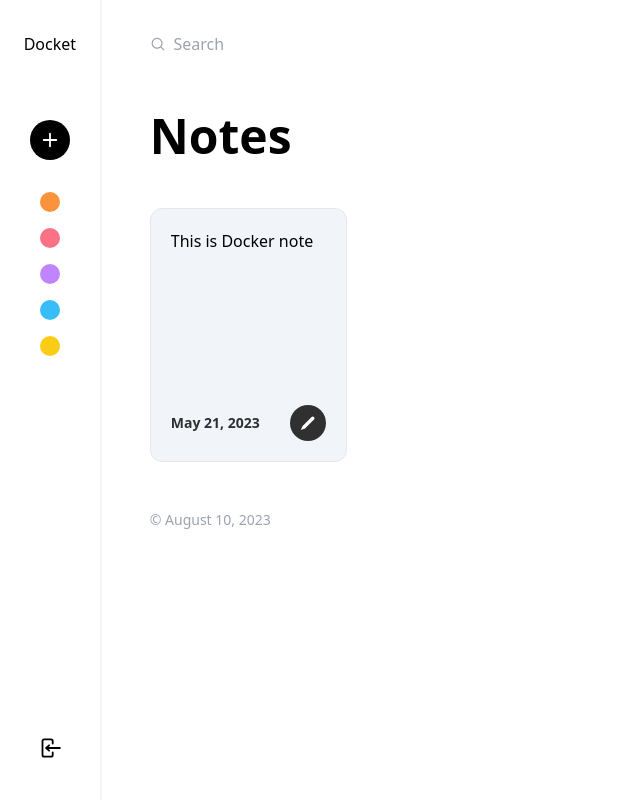
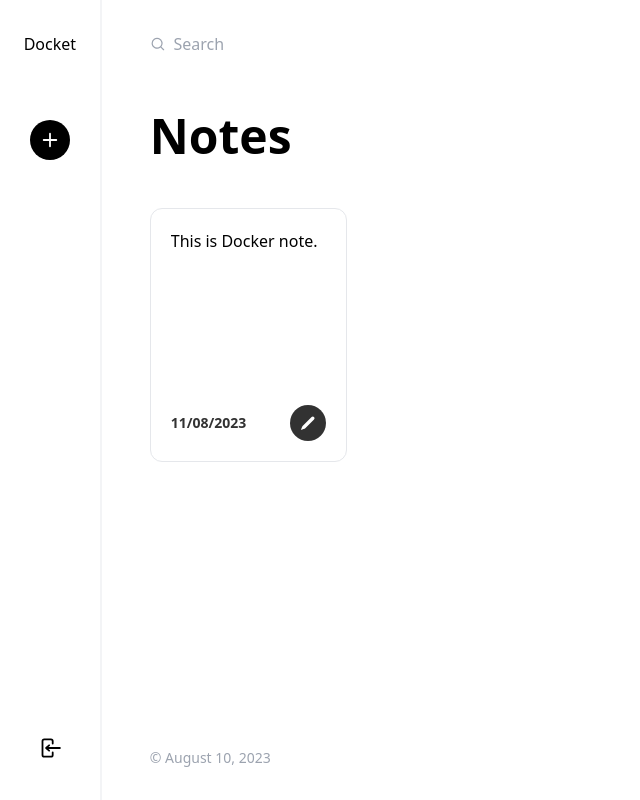
Before and after one commit to AydosJs/docket, a React (Vite) app: page / in a window 1280 px wide. Both pictures are taken after a click on the element 49 px from the left and 140 px from the top of the page. Shown: the whole page, without its empty margins (0-640 px from the left). Built offline with nearby package versions, Linux system fonts and the light colour scheme.

Commit message:
add brand new note is some done

```diff
--- a/src/App.tsx
+++ b/src/App.tsx
@@ -9,7 +9,7 @@ function App() {
       <div className='w-[106px] h-full p-4 pt-6'>
         <SideBarComponent />
       </div>
-      <div className='w-full h-full p-4 px-12 pt-6 overflow-y-auto'>
+      <div className='w-full p-4 px-12 pt-6 overflow-y-auto'>
         <SearchComponent />
         <NotestContainer />
         <FooterComponent />
--- a/src/components/CardComponent.tsx
+++ b/src/components/CardComponent.tsx
@@ -6,7 +6,7 @@ type Props = {
 
 export default function CardComponent({ note }: Props) {
   return (
-    <div className="relative flex flex-col justify-between p-5 space-y-8 overflow-hidden border cursor-pointer group bg-slate-100 rounded-xl">
+    <div className={`relative flex flex-col justify-between p-5 space-y-8 overflow-hidden border cursor-pointer group bg-${note.color.paint}-400 rounded-xl`}>
       <div>
         <p className="cursor-text font-medium text-md line-clamp-6 min-h-[144px] outline-none" contentEditable>
           {note.note}
--- a/src/components/SideBarComponent.tsx
+++ b/src/components/SideBarComponent.tsx
@@ -1,22 +1,71 @@
+import { useState } from "react";
 import { Link } from "react-router-dom";
+import { Color, Note, addNote } from "../store/notes/noteSlice";
+import { useDispatch } from "react-redux";
 
 export default function SideBarComponent() {
+  const colors: Array<Color> = [
+    {
+      id: '1',
+      paint: 'orange'
+    },
+    {
+      id: '2',
+      paint: 'rose'
+    },
+    {
+      id: '3',
+      paint: 'purple'
+    },
+    {
+      id: '4',
+      paint: 'sky'
+    },
+    {
+      id: '5',
+      paint: 'yellow'
+    }
+  ]
+
+  const dispatch = useDispatch()
+  const [openClors, setOpenColors] = useState<boolean>(false)
+
+  const handleNote = (color: Color) => {
+    const newNote: Note = {
+      id: Math.random().toString(36).substring(2),
+      note: 'This is Docket note.',
+      date: new Date().toLocaleDateString(),
+      color: color
+    }
+
+    dispatch(addNote(newNote))
+  }
+
   return (
     <div className="flex flex-col items-center justify-between h-full">
       <div className="flex flex-col items-center space-y-4">
         <h1 className="mt-2 mb-12 text-base font-medium">Docket</h1>
 
-        <div className="!mb-4 cursor-pointer w-[40px] h-[40px] rounded-full flex items-center justify-center bg-black">
+        <div
+          onClick={() => {
+            setOpenColors(!openClors)
+          }}
+          className="!mb-4 cursor-pointer w-[40px] h-[40px] rounded-full flex items-center justify-center bg-black">
           <svg xmlns="http://www.w3.org/2000/svg" viewBox="0 0 20 20" fill="currentColor" className="w-6 h-6 text-white">
             <path d="M10.75 4.75a.75.75 0 00-1.5 0v4.5h-4.5a.75.75 0 000 1.5h4.5v4.5a.75.75 0 001.5 0v-4.5h4.5a.75.75 0 000-1.5h-4.5v-4.5z" />
           </svg>
         </div>
 
-        <div className="cursor-pointer w-[20px] h-[20px] rounded-full flex items-center justify-center bg-orange-400" />
-        <div className="cursor-pointer w-[20px] h-[20px] rounded-full flex items-center justify-center bg-rose-400" />
-        <div className="cursor-pointer w-[20px] h-[20px] rounded-full flex items-center justify-center bg-purple-400" />
-        <div className="cursor-pointer w-[20px] h-[20px] rounded-full flex items-center justify-center bg-sky-400" />
-        <div className="cursor-pointer w-[20px] h-[20px] rounded-full flex items-center justify-center bg-yellow-400" />
+        {openClors && (
+          <>
+            {colors.map((color) => <div
+              onClick={() => (
+                handleNote(color),
+                setOpenColors(!openClors)
+              )}
+              key={color.id} className={`cursor-pointer w-[20px] h-[20px] rounded-full flex items-center justify-center bg-${color.paint}-400`} />)}
+          </>
+        )}
 
       </div>
 
--- a/src/containers/notes/NotestContainer.tsx
+++ b/src/containers/notes/NotestContainer.tsx
@@ -17,7 +17,7 @@ export default function NotestContainer() {
   }, [storedNotes])
 
   return (
-    <div>
+    <div className="min-h-[calc(100vh-212px)]">
       <h1 className="mb-12 text-5xl font-semibold">
         Notes
       </h1>
--- a/src/store/notes/noteSlice.ts
+++ b/src/store/notes/noteSlice.ts
@@ -1,17 +1,26 @@
 import { createSlice, PayloadAction } from "@reduxjs/toolkit";
 import { RootState } from "../store";
 
+export interface Color {
+  id: string;
+  paint: "orange" | "rose" | "purple" | "sky" | "yellow";
+}
 export interface Note {
   id: string;
   note: string;
   date: string;
+  color: Color;
 }
 
 const initialState: Array<Note> = [
   {
     id: "1",
-    note: "This is Docker note",
-    date: "May 21, 2023",
+    note: "This is Docker note.",
+    date: "11/08/2023",
+    color: {
+      id: "1",
+      paint: "orange",
+    },
   },
 ];
 
```
